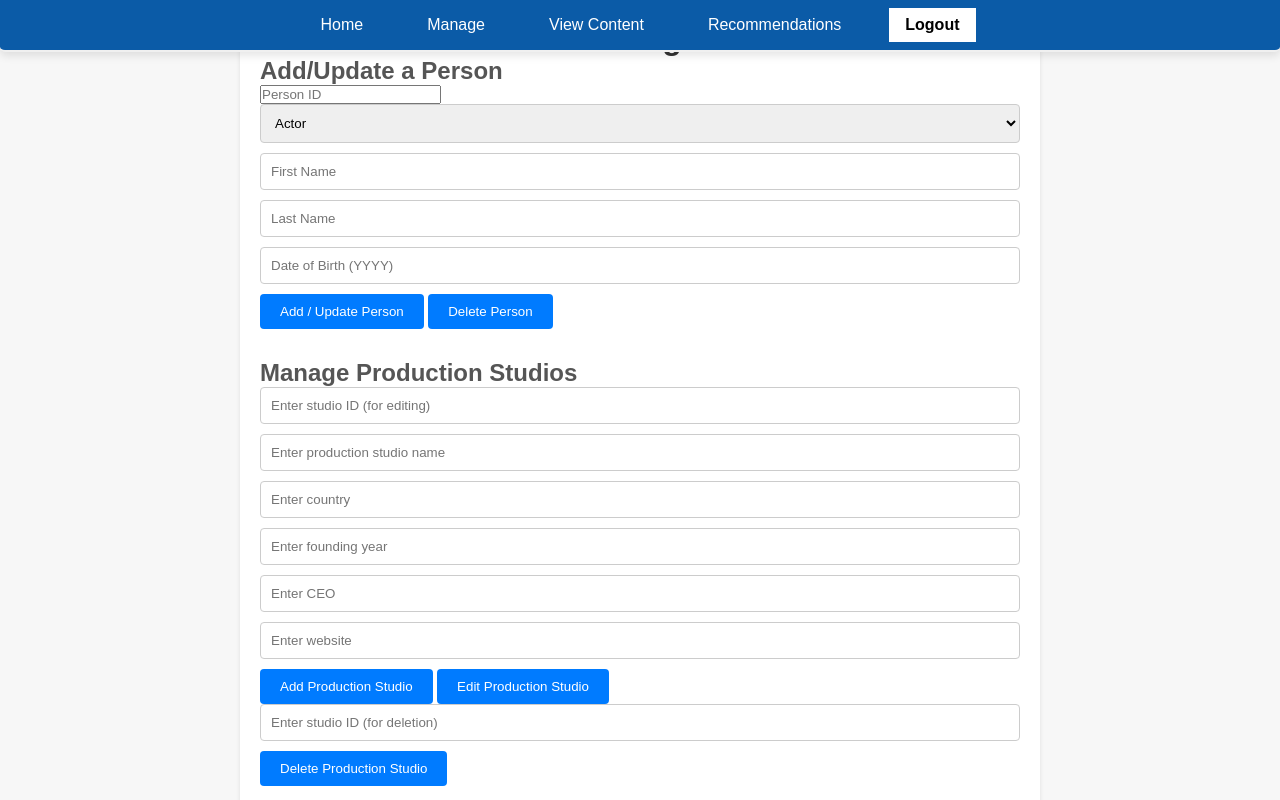
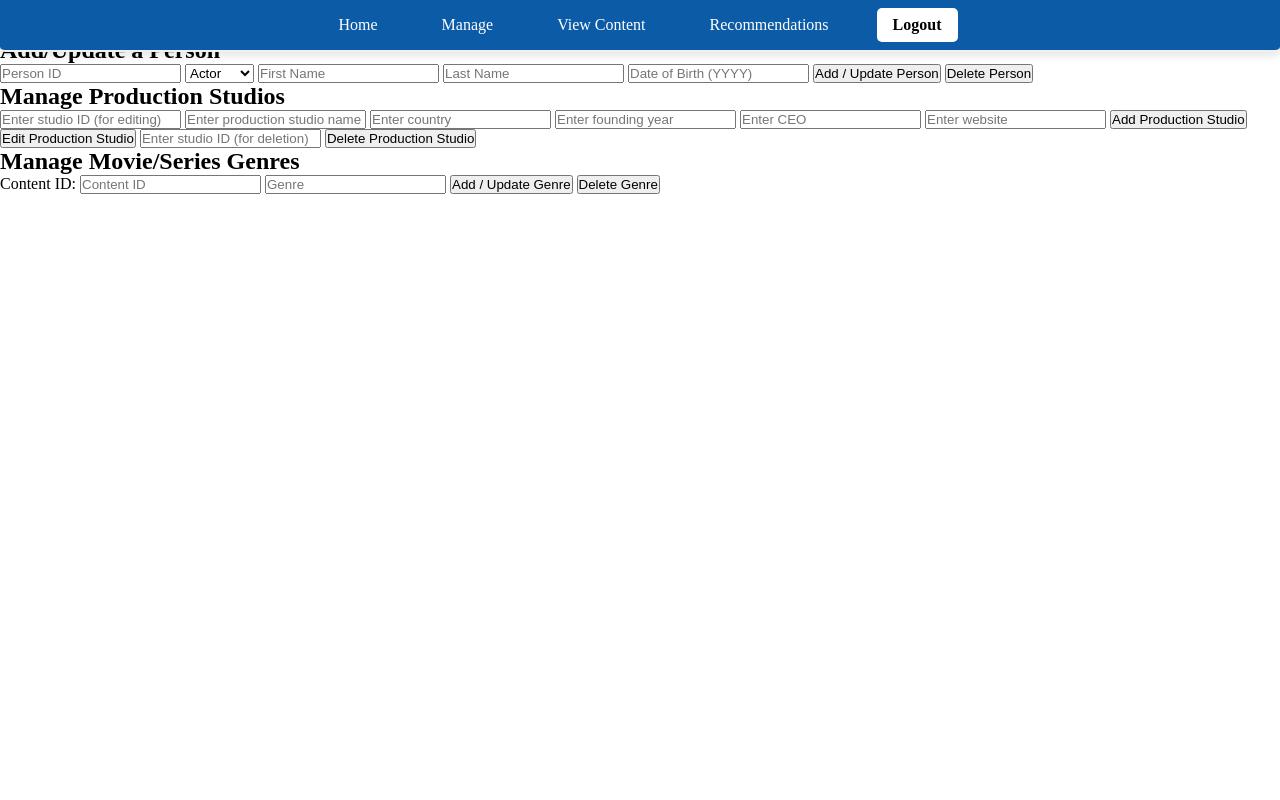
Before and after one commit to WillemVisagie7237/Practical-5_COS221_Group-18, a website: page myapp/views/manage.html in a window 1280 px wide. Shown: the top 800 px of the page. Drawn offline with Linux system fonts and the light colour scheme.

Commit message:
Update manage.css

```diff
--- a/myapp/views/manage.css
+++ b/myapp/views/manage.css
@@ -1,57 +1,78 @@
-body {
-    font-family: Arial, sans-serif;
-    background-color: #f7f7f7;
+* {
     margin: 0;
     padding: 0;
-  }
+    box-sizing: border-box;
+}
 
-  .container {
-    max-width: 800px;
-    margin: 0 auto;
-    padding: 20px;
-    background-color: #fff;
-    border-radius: 8px;
-    box-shadow: 0 2px 4px rgba(0, 0, 0, 0.1);
-  }
+nav {
+    background-color: #0b5ba7;
+    box-shadow: 0 4px 8px rgba(0, 0, 0, 0.1);
+    border-bottom: 2px solid #f0f0f0;
+    position: fixed;
+    top: 0;
+    width: 100%;
+    border-radius: 0  0 5px 5px;
+}
 
-  h1 {
-    text-align: center;
-    color: #333;
-  }
+nav ul {
+    list-style: none;
+    display: flex;
+    justify-content: center;
+    padding: 0.5rem 0;
+    align-items: center;
+}
 
-  section {
-    margin-bottom: 20px;
-  }
+nav ul li {
+    margin: 0 1rem;
+}
 
-  h2 {
-    margin-top: 0;
-    color: #555;
-  }
+nav ul li a {
+    text-decoration: none;
+    color: #ffffff;
+    font-weight: 500;
+    padding: 0.5rem 1rem;
+    position: relative;
+    transition: color 0.3s ease;
+    display: inline-block;
+}
 
-  input[type="text"],
-  select {
+
+nav ul li a::after {
+    content: '';
+    display: block;
+    width: 0;
+    height: 2px;
+    background: #ffffff;
+    transition: width 0.5s;
+    position: absolute;
+    left: 0;
+    bottom: -2px;
+}
+
+nav ul li a:hover::after {
     width: 100%;
-    padding: 10px;
-    margin-bottom: 10px;
-    border: 1px solid #ccc;
-    border-radius: 4px;
-    box-sizing: border-box;
-  }
+}
 
-  button {
-    padding: 10px 20px;
-    background-color:#007bff;
-    color: white;
-    border: none;
-    border-radius: 4px;
-    cursor: pointer;
-  }
+.logout-btn {
+    font-weight: 600;
+    border-radius: 5px;
+    background-color: #ffffff;
+    color: #000;
+}
 
-  button:hover {
-    background-color: #007bff;
-  }
+.logout-btn:hover {
+    color: red;
+    background-color: rgb(255, 255, 255) !important;
+}
 
-  /* Add gap between buttons */
-  .button-gap {
-    margin-bottom: 10px;
-  }
+.logout-btn:hover::after{
+    content: '';
+    display: block;
+    width: 0;
+    height: 2px;
+    background: red;
+    transition: width 0.5s;
+    position: absolute;
+    left: 0;
+    bottom: -5px;
+}
```
